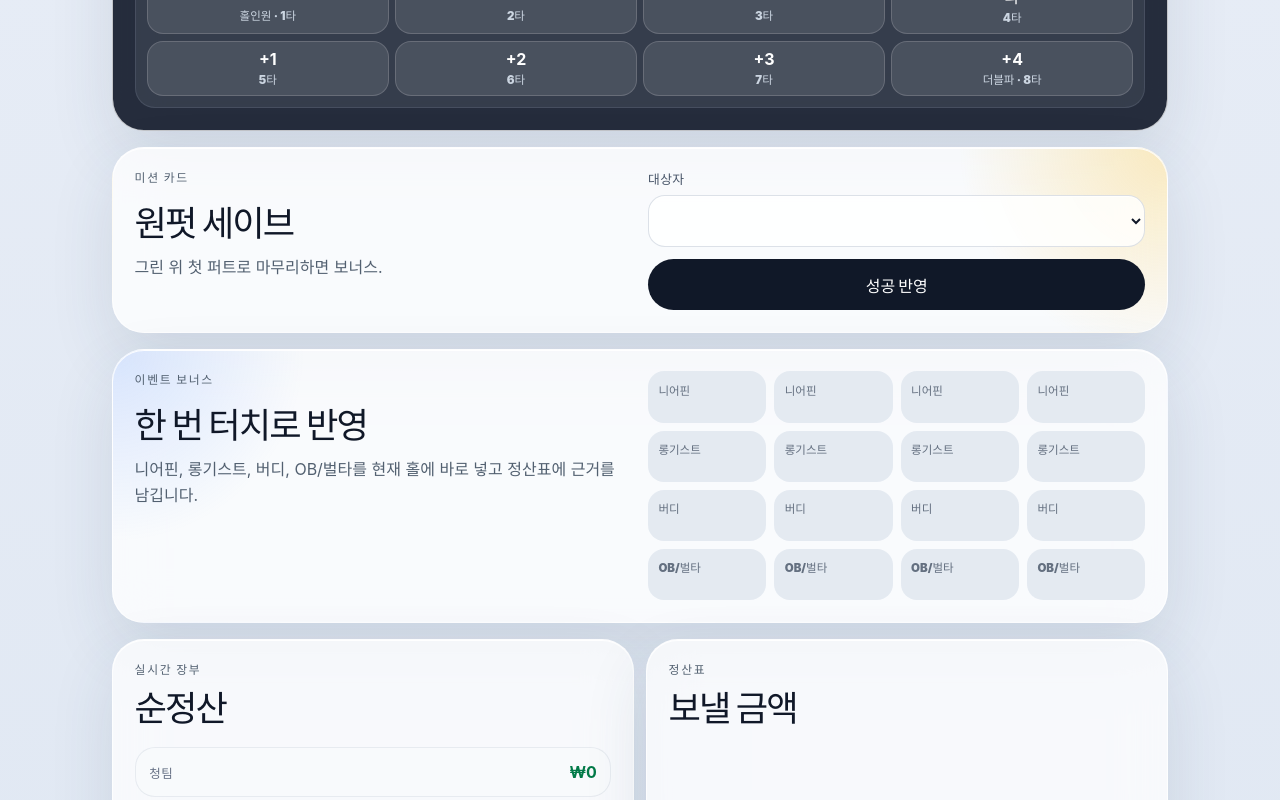
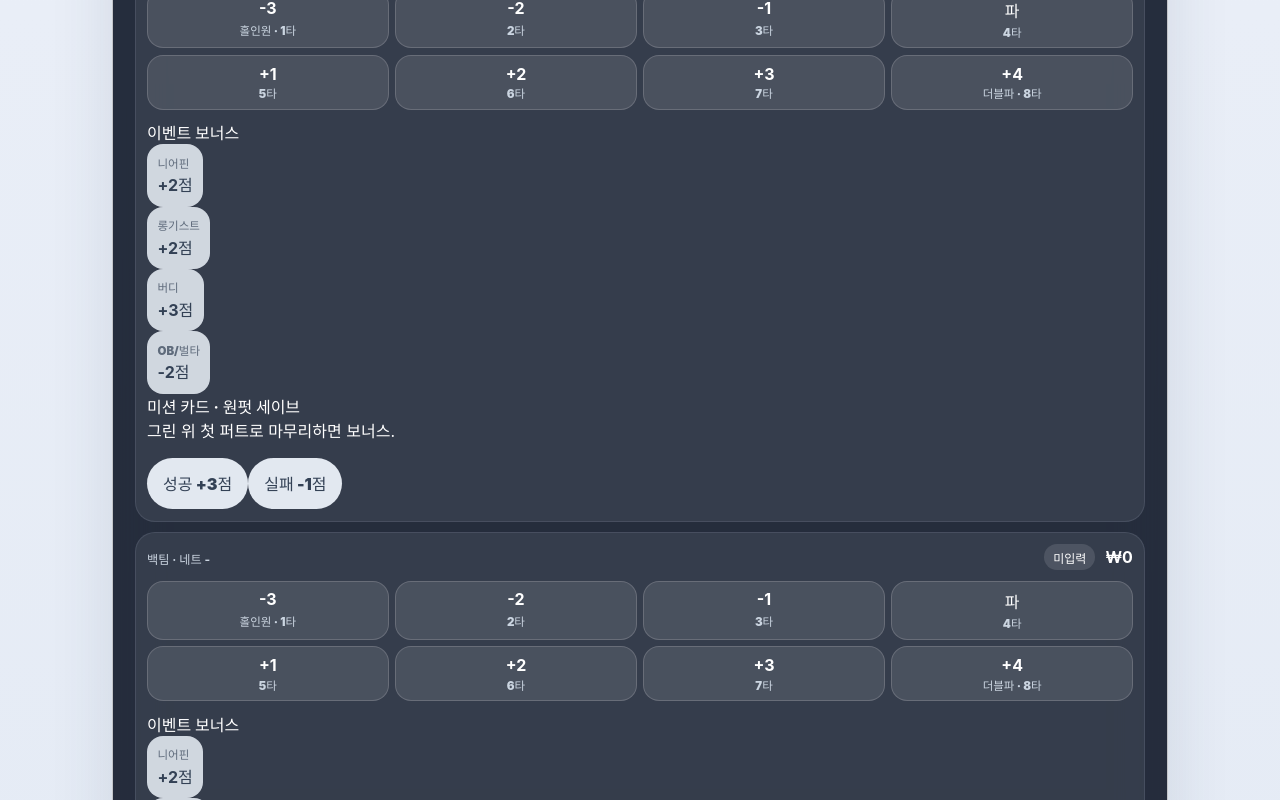
Before and after one commit to ys-laube/goodgolfform, a React (Vite) app: page / in a window 1280 px wide. Shown: the part 2560-3360 px from the top of the page. Built offline with nearby package versions, Linux system fonts and the light colour scheme.

Commit message:
omx(team): auto-checkpoint worker-2 [4]

```diff
--- a/src/App.tsx
+++ b/src/App.tsx
@@ -242,6 +242,12 @@ function eventIsActive(round: StoredBettingRound, holeNumber: number, event: Bet
     ?.events.some((item) => item.event === event && item.playerId === playerId) ?? false;
 }
 
+function missionOutcomeForPlayer(round: StoredBettingRound, holeNumber: number, missionId: string, playerId: string): string | undefined {
+  return round.holes
+    .find((hole) => hole.holeNumber === holeNumber)
+    ?.missions.find((mission) => mission.missionId === missionId && mission.playerId === playerId)?.outcome;
+}
+
 function currentLocationHash(): string {
   try {
     return globalThis.location?.hash ?? '';
@@ -294,8 +300,6 @@ export function App() {
   const [playerHandicapDrafts, setPlayerHandicapDrafts] = useState<Record<string, string>>({});
   const [gameUnitDrafts, setGameUnitDrafts] = useState<Record<string, string>>({});
   const [scoreDrafts, setScoreDrafts] = useState<Record<string, string>>({});
-  const [missionPlayerId, setMissionPlayerId] = useState(round.players[0]?.id ?? '');
-  const [missionCleared, setMissionCleared] = useState(true);
   const [shareReady, setShareReady] = useState(false);
   const [shareStatusMessage, setShareStatusMessage] = useState<string | null>(() => initialShareHashStatus());
 
@@ -331,9 +335,6 @@ export function App() {
   const shareHash = shareHashResult.ok ? shareHashResult.hash : '';
   const resultLink = shareHashResult.ok ? localResultLink(shareHashResult.hash) : '';
   const qrCells = useMemo(() => localQrCells(shareHash || shareCopy), [shareHash, shareCopy]);
-  const activeMissionPlayerId = round.players.some((player) => player.id === missionPlayerId)
-    ? missionPlayerId
-    : (round.players[0]?.id ?? '');
 
   function markShareDirty() {
     setShareReady(false);
@@ -442,8 +443,6 @@ export function App() {
   }
 
   function updateMission(playerId: string, cleared: boolean) {
-    setMissionPlayerId(playerId);
-    setMissionCleared(cleared);
     markShareDirty();
     session.setHoleMission(holeNumber, {
       id: `hole-${holeNumber}:mission:${missionCard.id}:${playerId}`,
@@ -471,8 +470,6 @@ export function App() {
     setPlayerHandicapDrafts({ 'player-1': '', 'player-2': '', 'player-3': '', 'player-4': '' });
     setGameUnitDrafts({});
     setScoreDrafts({});
-    setMissionPlayerId('player-1');
-    setMissionCleared(true);
     setShareReady(false);
   }
 
@@ -655,6 +652,7 @@ export function App() {
           {round.players.map((player, index) => {
             const rawScore = scoreForPlayer(round, holeNumber, player.id) ?? 0;
             const netScore = ledger.handicap.netHoleScores[holeNumber]?.[player.id] ?? rawScore;
+            const missionOutcome = missionOutcomeForPlayer(round, holeNumber, missionCard.id, player.id);
 
             return (
               <article className="score-row" key={player.id}>
@@ -691,44 +689,14 @@ export function App() {
                     />
                   </label>
                 ) : null}
-              </article>
-            );
-          })}
-        </div>
-      </section>
-
-      <section className="mission-card" aria-labelledby="mission-title">
-        <div>
-          <p className="eyebrow">미션 카드</p>
-          <h2 id="mission-title">{missionCard.title}</h2>
-          <p>{missionCard.description}</p>
-        </div>
-        <div className="mission-controls">
-          <label>
-            대상자
-            <select value={activeMissionPlayerId} onChange={(event) => updateMission(event.currentTarget.value, missionCleared)}>
-              {round.players.map((player) => (
-                <option key={player.id} value={player.id}>{player.name}</option>
-              ))}
-            </select>
-          </label>
-          <button className={missionCleared ? 'toggle-action active' : 'toggle-action'} type="button" onClick={() => updateMission(activeMissionPlayerId, !missionCleared)}>
-            {missionCleared ? '성공 반영' : '실패 반영'}
-          </button>
-        </div>
-      </section>
-
-      <section className="mission-card event-card" aria-labelledby="event-title">
-        <div>
-          <p className="eyebrow">이벤트 보너스</p>
-          <h2 id="event-title">한 번 터치로 반영</h2>
-          <p>니어핀, 롱기스트, 버디, OB/벌타를 현재 홀에 바로 넣고 정산표에 근거를 남깁니다.</p>
-        </div>
-        <div className="event-grid">
-          {eventKeys.flatMap((event) => round.players.map((player) => (
+                <div className="score-row-context" aria-label={`${player.name} ${holeNumber}번 홀 이벤트와 미션 카드`}>
+                  <div className="context-action-group">
+                    <strong>이벤트 보너스</strong>
+                    <div className="score-event-grid">
+                      {eventKeys.map((event) => (
                         <button
                           className={eventIsActive(round, holeNumber, event, player.id) ? 'event-pill active' : 'event-pill'}
-              key={`${event}-${player.id}`}
+                          key={`${player.id}:${event}`}
                           type="button"
                           onClick={() => {
                             markShareDirty();
@@ -736,9 +704,35 @@ export function App() {
                           }}
                         >
                           <span>{eventLabels[event]}</span>
-              <strong>{player.name}</strong>
+                          <strong>{eventBasePoints[event as BettingEventType] > 0 ? '+' : ''}{eventBasePoints[event as BettingEventType]}점</strong>
                         </button>
-          )))}
+                      ))}
+                    </div>
+                  </div>
+                  <div className="context-action-group mission-context">
+                    <strong>미션 카드 · {missionCard.title}</strong>
+                    <p>{missionCard.description}</p>
+                    <div className="mission-button-row">
+                      <button
+                        className={missionOutcome === 'success' ? 'toggle-action active' : 'toggle-action'}
+                        type="button"
+                        onClick={() => updateMission(player.id, true)}
+                      >
+                        성공 {missionCard.successPoints > 0 ? '+' : ''}{missionCard.successPoints}점
+                      </button>
+                      <button
+                        className={missionOutcome === 'fail' ? 'toggle-action active danger' : 'toggle-action danger'}
+                        type="button"
+                        onClick={() => updateMission(player.id, false)}
+                      >
+                        실패 -{missionCard.failPenaltyPoints}점
+                      </button>
+                    </div>
+                  </div>
+                </div>
+              </article>
+            );
+          })}
         </div>
       </section>
 
```
Lines whose indentation alone changed are shown as unchanged.
